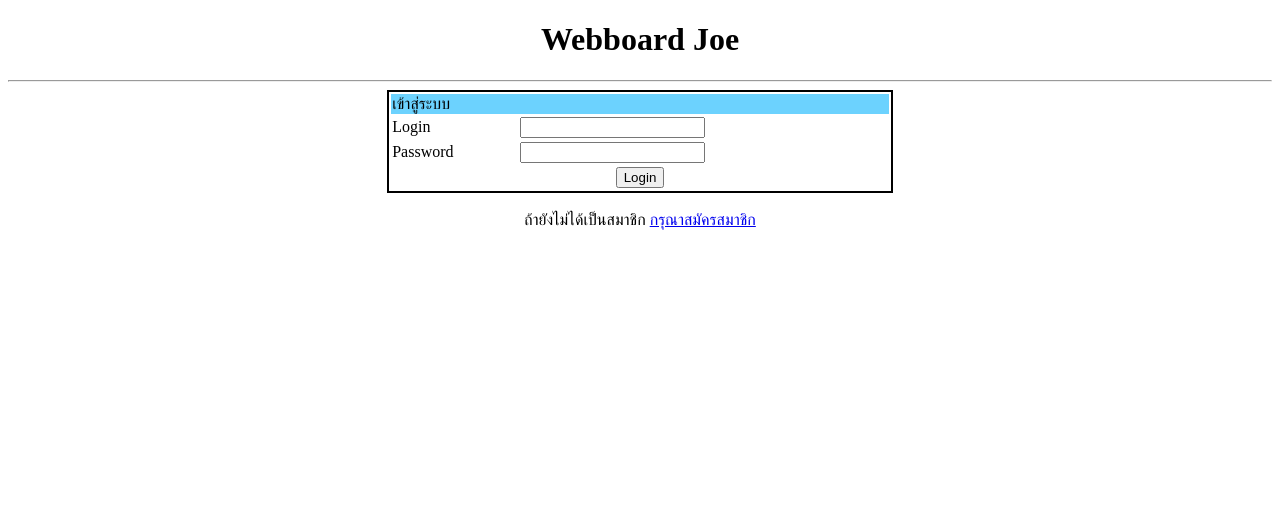
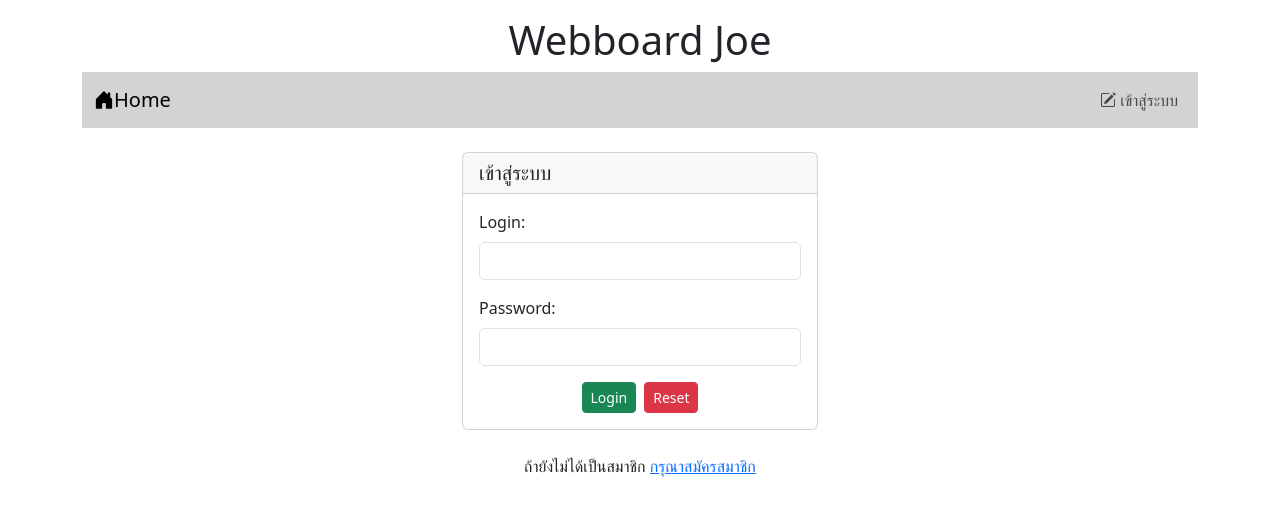
Before and after one commit to NirapatJK/Nirapat, a PHP site: page /login.php in a window 1280 px wide. Shown: the top 516 px of the page. Run offline with PHP 8.4, Linux system fonts and the light colour scheme.

Commit message:
work-7 index+login
work7

```diff
--- a/login.php
+++ b/login.php
@@ -11,21 +11,49 @@ if(isset($_SESSION['id'])){
     <meta charset="UTF-8">
     <meta name="viewport" content="width=device-width, initial-scale=1.0">
     <title>Login</title>
+    <link href="https://cdn.jsdelivr.net/npm/bootstrap@5.3.3/dist/css/bootstrap.min.css" rel="stylesheet" integrity="sha384-QWTKZyjpPEjISv5WaRU9OFeRpok6YctnYmDr5pNlyT2bRjXh0JMhjY6hW+ALEwIH" crossorigin="anonymous">
+    <script src="https://cdn.jsdelivr.net/npm/bootstrap@5.3.3/dist/js/bootstrap.bundle.min.js" integrity="sha384-YvpcrYf0tY3lHB60NNkmXc5s9fDVZLESaAA55NDzOxhy9GkcIdslK1eN7N6jIeHz" crossorigin="anonymous"></script>
+    <link rel="stylesheet" href="https://cdn.jsdelivr.net/npm/bootstrap-icons@1.11.3/font/bootstrap-icons.min.css">
 </head>
 <body>
-    <h1 style="text-align: center;">Webboard Joe</h1>
-    <hr>
-    <form action="verify.php" method="post">
+    <div class="container-lg">
+    <h1 style="text-align: center;" class="mt-3">Webboard Joe</h1>
+    <?php include "nav.php";?>
+    <div class="row">
+        <div class="col-sm-8 col-md-6 col-lg-4 mx-auto">
+    <div class="card mt-4">
+        <h5 class="card-header">เข้าสู่ระบบ</h5>
+         <div class="card-body">
+            <form action="verify.php" method="post">
+                <div class="form-group">
+                    <label for="login" class="form-label">Login:</label>
+                    <input id="login" type="text" class="form-control" name="login">
+                </div>
+                <div class="form-group mt-3">
+                    <label for="pwd" class="form-label">Password:</label>
+                    <input id="pwd" type="password" class="form-control" name="pwd">
+                </div>
+                <div class="mt-3 d-flex justify-content-center">
+                    <button type="submit" class="btn btn-success btn-sm me-2">Login</button>
+                    <button type="reset" class="btn btn-danger btn-sm">Reset</button>
+                </div>
+            </form>
+          </div>
+        </div>
+      </div>
+    </div>
+    <!--<form action="verify.php" method="post">
     <table style="border: 2px solid black; width: 40%;" align="center">
         <tr><td colspan="2" style="background-color: #6CD2FE;">เข้าสู่ระบบ</td></tr>
         <tr><td>Login</td><td><input type="text" name="login"></td></tr>
         <tr><td>Password</td><td><input type="password" name="pwd"></td></tr>
         <tr><td colspan="2" align="center"><input type ="submit" value="Login"></td></tr>
     </table>
-    </form>
+    </form>-->
     <br>
     <div style="text-align: center;">
         ถ้ายังไม่ได้เป็นสมาชิก <a href="register.php">กรุณาสมัครสมาชิก</a>
     </div>
+    </div>
 </body>
 </html>
--- /dev/null
+++ b/nav.php
@@ -0,0 +1,24 @@
+<nav class="navbar navbar-expand-lg" style="background-color: #d3d3d3;">
+        <div class="container-fluid">
+          <a class="navbar-brand" href="index.php"><i class="bi bi-house-door-fill"></i>Home</a>
+           <ul class="navbar-nav">
+            <?php
+              if (!isset($_SESSION['id'])){
+                  echo "<li class='nav-item'>";
+                    echo "<a class='nav-link' href='login.php'>
+                            <i class='bi bi-pencil-square'></i> เข้าสู่ระบบ</a>";
+                  echo "</li>";
+                  }else{
+                    echo"<li class='nav-item dropdown'>";
+                    echo"<a class='btn btn-outline-secondary btn-sm dropdown-toggle'
+                        href='#' role='button' data-bs-toggle='dropdown'
+                        aria-expanded='false'>";
+                    echo"<i class='bi bi-person-lines-fill'></i> $_SESSION[username]</a>";
+                    echo "<ul class='dropdown-menu'>";
+                    echo"<li><a class='dropdown-item' href='logout.php'>
+                        <i class='bi bi-power'></i> ออกจากระบบ</a></li></ul></li>";
+                }
+            ?>
+           </ul>
+        </div>
+</nav>
```
Also changed, not shown: index.php (+51 -10 lines).
